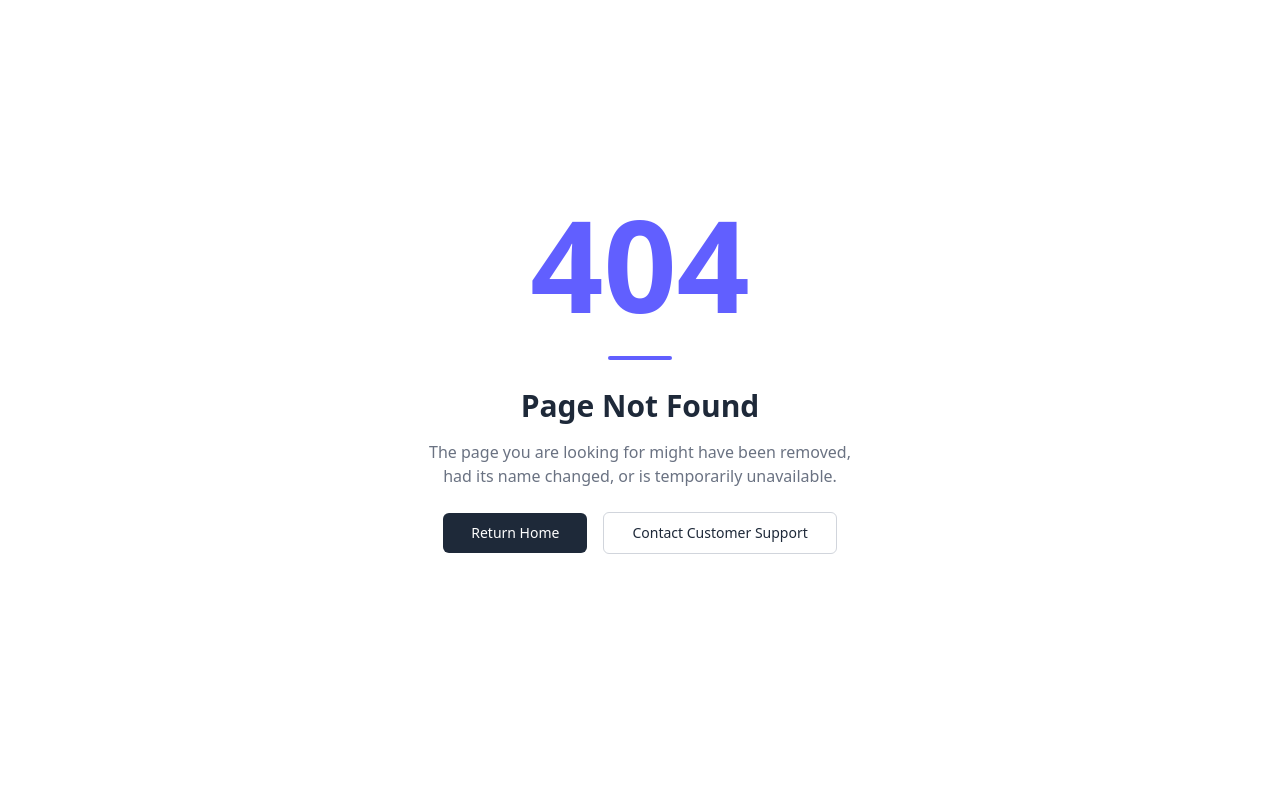
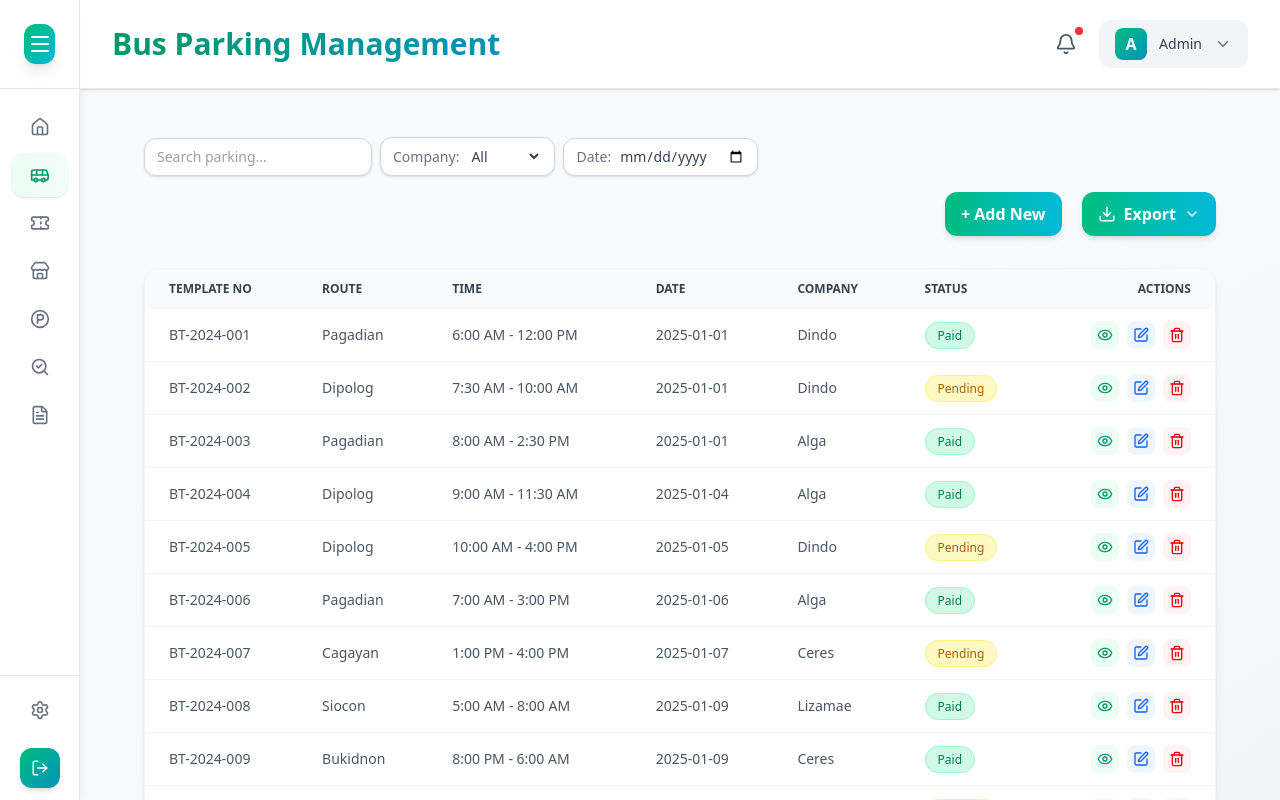
Before and after one commit to Tantalost/Software-Engineering, a React (Vite) app in the folder IBT/: page /buses-parking in a window 1280 px wide. Before the commit this address had no page. Built offline with nearby package versions, Linux system fonts and the light colour scheme; sample sign-in values are in the browser's storage.

Commit message:
change bus trip to bus parking management

```diff
--- a/IBT/src/App.jsx
+++ b/IBT/src/App.jsx
@@ -2,7 +2,7 @@ import React from "react";
 import { Routes, Route, Navigate } from "react-router-dom";
 import AdminLogin from "./pages/AdminLogIn";
 import Dashboard from "./pages/Dashboard";
-import BusesTrips from "./pages/BusesTrips";
+import BusesParking from "./pages/BusesParking";
 import TerminalFees from "./pages/TerminalFees";
 import TenantLease from "./pages/TenantLease";
 import Parking from "./pages/Parking";
@@ -22,7 +22,7 @@ export default function App() {
       <Route path="/login" element={<AdminLogin />} />
 
       <Route path="/dashboard" element={<PrivateRoute> <Dashboard /> </PrivateRoute>} />
-      <Route path="/buses-trips" element={ <PrivateRoute> <BusesTrips /> </PrivateRoute>} />
+      <Route path="/buses-parking" element={ <PrivateRoute> <BusesParking /> </PrivateRoute>} />
       <Route path="/tickets" element={ <PrivateRoute> <TerminalFees /> </PrivateRoute>} />
       <Route path="/tenant-lease" element={ <PrivateRoute> <TenantLease /> </PrivateRoute>} />
       <Route path="/parking" element={ <PrivateRoute> <Parking /> </PrivateRoute>} />
--- a/IBT/src/components/common/BusTripFilters.jsx
+++ b/IBT/src/components/common/BusParkingFilters.jsx
@@ -1,16 +1,20 @@
 import React from "react";
 
-const BusTripFilters = ({
-  searchQuery, setSearchQuery,
-  selectedCompany, selectedDate, setSelectedDate, setSelectedCompany, uniqueCompanies,
-
+const BusParkingFilters = ({
+  searchQuery,
+  setSearchQuery,
+  selectedCompany,
+  selectedDate,
+  setSelectedDate,
+  setSelectedCompany,
+  uniqueCompanies,
 }) => {
   return (
     <div className="flex flex-wrap sm:flex-nowrap items-center gap-2 w-full">
       <div className="flex items-center bg-white border border-gray-300 rounded-xl px-3 py-2 shadow-sm flex-grow sm:flex-none w-full sm:w-auto">
         <input
           type="text"
-          placeholder="Search..."
+          placeholder="Search parking..."
           value={searchQuery}
           onChange={(e) => setSearchQuery(e.target.value)}
           className="outline-none text-gray-700 text-sm w-full"
@@ -41,7 +45,7 @@ const BusTripFilters = ({
 
       <div className="flex items-center bg-white border border-gray-300 rounded-xl px-3 py-2 shadow-sm flex-grow sm:flex-none w-full sm:w-auto">
         <label htmlFor="date" className="text-gray-500 text-sm mr-2">
-          Date
+          Date:
         </label>
         <input
           type="date"
@@ -51,9 +55,8 @@ const BusTripFilters = ({
           className="outline-none text-gray-700 text-sm w-full sm:w-auto"
         />
       </div>
-
     </div>
   );
 };
 
-export default BusTripFilters;
+export default BusParkingFilters;
--- a/IBT/src/components/layout/sidebar/navItems.js
+++ b/IBT/src/components/layout/sidebar/navItems.js
@@ -11,7 +11,7 @@ import {
 
 export const menuItems = [
   { path: "/dashboard", icon: Home, label: "Dashboard" },
-  { path: "/buses-trips", icon: Bus, label: "Bus Trips" },
+  { path: "/buses-parking", icon: Bus, label: "Buses" },
   { path: "/tickets", icon: Ticket, label: "Tickets" },
   { path: "/tenant-lease", icon: Store, label: "Tenants/Lease" },
   { path: "/parking", icon: CircleParking, label: "Parking" },
--- a/IBT/src/pages/BusesTrips.jsx
+++ b/IBT/src/pages/BusesParking.jsx
@@ -2,12 +2,12 @@ import React, { useState } from "react";
 import Layout from "../components/layout/Layout";
 import Table from "../components/common/Table";
 import ExportMenu from "../components/common/exportMenu";
-import BusTripFilters from "../components/common/BusTripFilters";
+import BusParkingFilters from "../components/common/BusParkingFilters";
 import { busSchedules } from "../data/assets";
 import Form from "../components/common/Form";
 import TableActions from "../components/common/TableActions";
 
-const BusTrips = () => {
+const BusesParking = () => {
   const [searchQuery, setSearchQuery] = useState("");
   const [selectedDate, setSelectedDate] = useState("");
   const [selectedCompany, setSelectedCompany] = useState("");
@@ -20,7 +20,7 @@ const BusTrips = () => {
 
   const loadStored = () => {
     try {
-      const raw = localStorage.getItem("ibt_busTrips");
+      const raw = localStorage.getItem("ibt_busesParking");
       return raw ? JSON.parse(raw) : busSchedules;
     } catch (e) {
       return busSchedules;
@@ -31,7 +31,7 @@ const BusTrips = () => {
 
   const persist = (next) => {
     setRecords(next);
-    localStorage.setItem("ibt_busTrips", JSON.stringify(next));
+    localStorage.setItem("ibt_busesParking", JSON.stringify(next));
   };
 
   const filtered = busSchedules.filter((bus) => {
@@ -49,16 +49,16 @@ const BusTrips = () => {
     return matchesSearch && matchesCompany && matchesDate;
   });
 
-  const handleExportCSV = () => console.log("Exported Bus Trips to CSV");
-  const handleExportExcel = () => console.log("Exported Bus Trips to Excel");
-  const handleExportPDF = () => console.log("Exported Bus Trips to PDF");
+  const handleExportCSV = () => console.log("Exported Buses Parking to CSV");
+  const handleExportExcel = () => console.log("Exported Buses Parking to Excel");
+  const handleExportPDF = () => console.log("Exported Buses Parking to PDF");
   const handlePrint = () => window.print();
 
   return (
-    <Layout title="Bus Trips Management">
+    <Layout title="Bus Parking Management">
       <div className="px-4 lg:px-8 mt-4">
         <div className="flex flex-col gap-4 w-full">
-          <BusTripFilters
+          <BusParkingFilters
             searchQuery={searchQuery}
             setSearchQuery={setSearchQuery}
             selectedDate={selectedDate}
@@ -66,11 +66,13 @@ const BusTrips = () => {
             selectedCompany={selectedCompany}
             setSelectedCompany={setSelectedCompany}
             uniqueCompanies={uniqueCompanies}
-
           />
 
           <div className="flex justify-end sm:justify-end w-full sm:w-auto gap-5">
-            <button onClick={() => setShowPreview(true)} className="flex items-center justify-center space-x-2 bg-gradient-to-r from-emerald-500 to-cyan-500 text-white font-semibold px-4 py-2.5 rounded-xl shadow-md hover:shadow-lg transition-all w-full sm:w-auto">
+            <button
+              onClick={() => setShowPreview(true)}
+              className="flex items-center justify-center space-x-2 bg-gradient-to-r from-emerald-500 to-cyan-500 text-white font-semibold px-4 py-2.5 rounded-xl shadow-md hover:shadow-lg transition-all w-full sm:w-auto"
+            >
               + Add New
             </button>
             <ExportMenu
@@ -85,7 +87,14 @@ const BusTrips = () => {
 
       <div className="p-4 lg:p-8">
         <Table
-          columns={["Template No", "Route", "Time", "Date", "Company", "Status"]}
+          columns={[
+            "Template No",
+            "Route",
+            "Time",
+            "Date",
+            "Company",
+            "Status",
+          ]}
           data={filtered.map((bus) => ({
             id: bus.id,
             templateno: bus.templateNo,
@@ -108,7 +117,9 @@ const BusTrips = () => {
       {viewRow && (
         <div className="fixed inset-0 z-50 flex items-center justify-center bg-black/40 p-4">
           <div className="w-full max-w-xl rounded-xl bg-white p-5 shadow">
-            <h3 className="mb-4 text-base font-semibold text-slate-800">View Bus Trip</h3>
+            <h3 className="mb-4 text-base font-semibold text-slate-800">
+              View Bus Parking
+            </h3>
             <div className="grid grid-cols-1 gap-3 md:grid-cols-2 text-sm">
               <Field label="Template No" value={viewRow.templateno} />
               <Field label="Route" value={viewRow.route} />
@@ -118,18 +129,25 @@ const BusTrips = () => {
               <Field label="Status" value={viewRow.status} />
             </div>
             <div className="mt-4 flex justify-end">
-              <button onClick={() => setViewRow(null)} className="rounded-lg border border-slate-200 bg-white px-4 py-2 text-sm font-medium text-slate-700 shadow-sm hover:border-slate-300">Close</button>
+              <button
+                onClick={() => setViewRow(null)}
+                className="rounded-lg border border-slate-200 bg-white px-4 py-2 text-sm font-medium text-slate-700 shadow-sm hover:border-slate-300"
+              >
+                Close
+              </button>
             </div>
           </div>
         </div>
       )}
 
       {editRow && (
-        <EditBusTrip
+        <EditBusParking
           row={editRow}
           onClose={() => setEditRow(null)}
           onSave={(updated) => {
-            const next = records.map((r) => (r.id === updated.id ? updated : r));
+            const next = records.map((r) =>
+              r.id === updated.id ? updated : r
+            );
             persist(next);
             setEditRow(null);
           }}
@@ -139,11 +157,29 @@ const BusTrips = () => {
       {deleteRow && (
         <div className="fixed inset-0 z-50 flex items-center justify-center bg-black/40 p-4">
           <div className="w-full max-w-md rounded-xl bg-white p-5 shadow">
-            <h3 className="text-base font-semibold text-slate-800">Delete Bus Trip</h3>
-            <p className="mt-2 text-sm text-slate-600">Are you sure you want to delete template {deleteRow.templateno}?</p>
+            <h3 className="text-base font-semibold text-slate-800">
+              Delete Bus Parking
+            </h3>
+            <p className="mt-2 text-sm text-slate-600">
+              Are you sure you want to delete template {deleteRow.templateno}?
+            </p>
             <div className="mt-4 flex justify-end gap-2">
-              <button onClick={() => setDeleteRow(null)} className="rounded-lg border border-slate-200 bg-white px-3 py-2 text-sm text-slate-700">Cancel</button>
-              <button onClick={() => { const next = records.filter((r) => r.id !== deleteRow.id); persist(next); setDeleteRow(null); }} className="rounded-lg bg-red-600 px-3 py-2 text-sm text-white shadow hover:bg-red-700">Delete</button>
+              <button
+                onClick={() => setDeleteRow(null)}
+                className="rounded-lg border border-slate-200 bg-white px-3 py-2 text-sm text-slate-700"
+              >
+                Cancel
+              </button>
+              <button
+                onClick={() => {
+                  const next = records.filter((r) => r.id !== deleteRow.id);
+                  persist(next);
+                  setDeleteRow(null);
+                }}
+                className="rounded-lg bg-red-600 px-3 py-2 text-sm text-white shadow hover:bg-red-700"
+              >
+                Delete
+              </button>
             </div>
           </div>
         </div>
@@ -153,18 +189,25 @@ const BusTrips = () => {
         <div className="fixed inset-0 z-50 flex items-center justify-center bg-black/40 p-4">
           <div className="w-full max-w-3xl">
             <Form
-              title="Bus Trips Management"
+              title="Buses Parking Management"
               fields={[
                 { label: "Template No", type: "text" },
                 { label: "Route", type: "text" },
                 { label: "Time", type: "time" },
                 { label: "Date", type: "date" },
                 { label: "Company", type: "text" },
-                { label: "Status", type: "select", options: ["Active", "Inactive"] },
+                {
+                  label: "Status",
+                  type: "select",
+                  options: ["Active", "Inactive"],
+                },
               ]}
             />
             <div className="mt-3 flex justify-end">
-              <button onClick={() => setShowPreview(false)} className="rounded-lg border border-slate-200 bg-white px-4 py-2 text-sm font-medium text-slate-700 shadow-sm hover:border-slate-300">
+              <button
+                onClick={() => setShowPreview(false)}
+                className="rounded-lg border border-slate-200 bg-white px-4 py-2 text-sm font-medium text-slate-700 shadow-sm hover:border-slate-300"
+              >
                 Close
               </button>
             </div>
@@ -178,11 +221,13 @@ const BusTrips = () => {
 const Field = ({ label, value }) => (
   <div>
     <div className="text-xs text-slate-500">{label}</div>
-    <div className="rounded-md border border-slate-200 bg-slate-50 px-3 py-2 text-slate-700">{value || "-"}</div>
+    <div className="rounded-md border border-slate-200 bg-slate-50 px-3 py-2 text-slate-700">
+      {value || "-"}
+    </div>
   </div>
 );
 
-const EditBusTrip = ({ row, onClose, onSave }) => {
+const EditBusParking = ({ row, onClose, onSave }) => {
   const [form, setForm] = useState({
     id: row.id,
     templateNo: row.templateno,
@@ -198,18 +243,53 @@ const EditBusTrip = ({ row, onClose, onSave }) => {
   return (
     <div className="fixed inset-0 z-50 flex items-center justify-center bg-black/40 p-4">
       <div className="w-full max-w-xl rounded-xl bg-white p-5 shadow">
-        <h3 className="mb-4 text-base font-semibold text-slate-800">Edit Bus Trip</h3>
+        <h3 className="mb-4 text-base font-semibold text-slate-800">
+          Edit Bus Parking
+        </h3>
         <div className="grid grid-cols-1 gap-3 md:grid-cols-2">
-          <Input label="Template No" value={form.templateNo} onChange={(e) => set("templateNo", e.target.value)} />
-          <Input label="Route" value={form.route} onChange={(e) => set("route", e.target.value)} />
-          <Input label="Time" value={form.time} onChange={(e) => set("time", e.target.value)} />
-          <Input label="Date" type="date" value={form.date} onChange={(e) => set("date", e.target.value)} />
-          <Input label="Company" value={form.company} onChange={(e) => set("company", e.target.value)} />
-          <Select label="Status" value={form.status} onChange={(e) => set("status", e.target.value)} options={["Paid", "Pending", "Inactive", "Active"]} />
+          <Input
+            label="Template No"
+            value={form.templateNo}
+            onChange={(e) => set("templateNo", e.target.value)}
+          />
+          <Input
+            label="Route"
+            value={form.route}
+            onChange={(e) => set("route", e.target.value)}
+          />
+          <Input
+            label="Time"
+            value={form.time}
+            onChange={(e) => set("time", e.target.value)}
+          />
+          <Input
+            label="Date"
+            type="date"
+            value={form.date}
+            onChange={(e) => set("date", e.target.value)}
+          />
+          <Input
+            label="Company"
+            value={form.company}
+            onChange={(e) => set("company", e.target.value)}
+          />
+          <Select
+            label="Status"
+            value={form.status}
+            onChange={(e) => set("status", e.target.value)}
+            options={["Paid", "Pending", "Inactive", "Active"]}
+          />
         </div>
         <div className="mt-4 flex justify-end gap-2">
-          <button onClick={onClose} className="rounded-lg border border-slate-200 bg-white px-3 py-2 text-sm text-slate-700">Cancel</button>
-          <button onClick={() => onSave({
+          <button
+            onClick={onClose}
+            className="rounded-lg border border-slate-200 bg-white px-3 py-2 text-sm text-slate-700"
+          >
+            Cancel
+          </button>
+          <button
+            onClick={() =>
+              onSave({
                 id: form.id,
                 templateNo: form.templateNo,
                 route: form.route,
@@ -217,7 +297,12 @@ const EditBusTrip = ({ row, onClose, onSave }) => {
                 date: form.date,
                 company: form.company,
                 status: form.status,
-          })} className="rounded-lg bg-blue-600 px-3 py-2 text-sm text-white shadow hover:bg-blue-700">Save</button>
+              })
+            }
+            className="rounded-lg bg-blue-600 px-3 py-2 text-sm text-white shadow hover:bg-blue-700"
+          >
+            Save
+          </button>
         </div>
       </div>
     </div>
@@ -226,20 +311,35 @@ const EditBusTrip = ({ row, onClose, onSave }) => {
 
 const Input = ({ label, value, onChange, type = "text" }) => (
   <div>
-    <label className="mb-1 block text-xs font-medium text-slate-600">{label}</label>
-    <input value={value} onChange={onChange} type={type} className="w-full rounded-md border border-slate-300 bg-white px-3 py-2 text-sm text-slate-700 shadow-sm outline-none" />
+    <label className="mb-1 block text-xs font-medium text-slate-600">
+      {label}
+    </label>
+    <input
+      value={value}
+      onChange={onChange}
+      type={type}
+      className="w-full rounded-md border border-slate-300 bg-white px-3 py-2 text-sm text-slate-700 shadow-sm outline-none"
+    />
   </div>
 );
 
 const Select = ({ label, value, onChange, options = [] }) => (
   <div>
-    <label className="mb-1 block text-xs font-medium text-slate-600">{label}</label>
-    <select value={value} onChange={onChange} className="w-full rounded-md border border-slate-300 bg-white px-3 py-2 text-sm text-slate-700 shadow-sm outline-none">
+    <label className="mb-1 block text-xs font-medium text-slate-600">
+      {label}
+    </label>
+    <select
+      value={value}
+      onChange={onChange}
+      className="w-full rounded-md border border-slate-300 bg-white px-3 py-2 text-sm text-slate-700 shadow-sm outline-none"
+    >
       {options.map((opt) => (
-        <option key={opt} value={opt}>{opt}</option>
+        <option key={opt} value={opt}>
+          {opt}
+        </option>
       ))}
     </select>
   </div>
 );
 
-export default BusTrips;
+export default BusesParking;
```
Also changed, not shown: IBT/src/components/tenants/StatCard.jsx (renamed from IBT/src/components/common/StatCard.jsx). Lines whose indentation alone changed are shown as unchanged.
